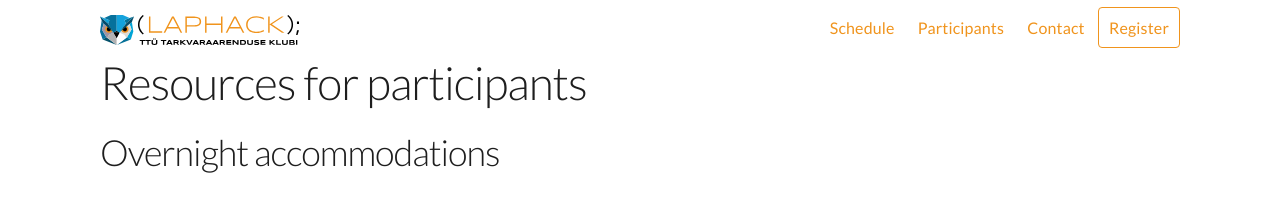
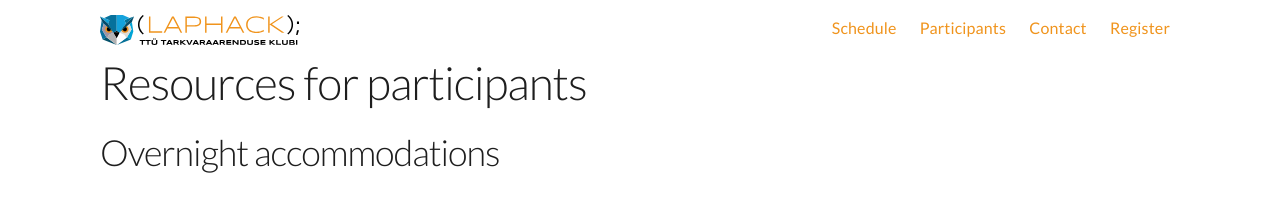
Before and after one commit to Lapikud/laphack.eu, a Jekyll site: the page built from participants.md, in a window 1280 px wide. Shown: the top 197 px of the page. Built offline with Jekyll 4.4.1, drawn with Linux system fonts in a browser that asks for light colours; nearby versions of some CDN libraries; our own code applies the rules of GitHub Pages for plain Markdown files.

Commit message:
Registration has ended

```diff
--- a/_includes/main_nav.html
+++ b/_includes/main_nav.html
@@ -1,4 +1,4 @@
 <li><a href="/#schedule">Schedule</a></li>
 <li><a href="/participants">Participants</a></li>
 <li><a href="/#contact">Contact</a></li>
-<li><a href="/register" class="register-button">Register</a></li>
+<li><a href="/register">Register</a></li>
--- a/_sass/register.scss
+++ b/_sass/register.scss
@@ -1,4 +1,5 @@
 .register {
     height: 89vh;
     min-height: 300px;
+    text-align: center;
 }
--- a/register.html
+++ b/register.html
@@ -4,5 +4,7 @@
 
 <!-- register -->
 <section class="container register">
-<iframe src="https://docs.google.com/forms/d/e/1FAIpQLSeKpk6reYC2Lv2-gCAoS3i0dYpLJaJn9ebXTiBGFUUwsyerJw/viewform?embedded=true" width="100%" height="100%" frameborder="0" marginheight="0" marginwidth="0">Loading registration form...</iframe>
+<h2>Registration for LAPhack 2017 has ended</h2>
+<h4>See you on 6. October at Estonian IT College</h4>
+<p>Information for <a href="/participants">participants can be found here</a></p>
 </section>
```
